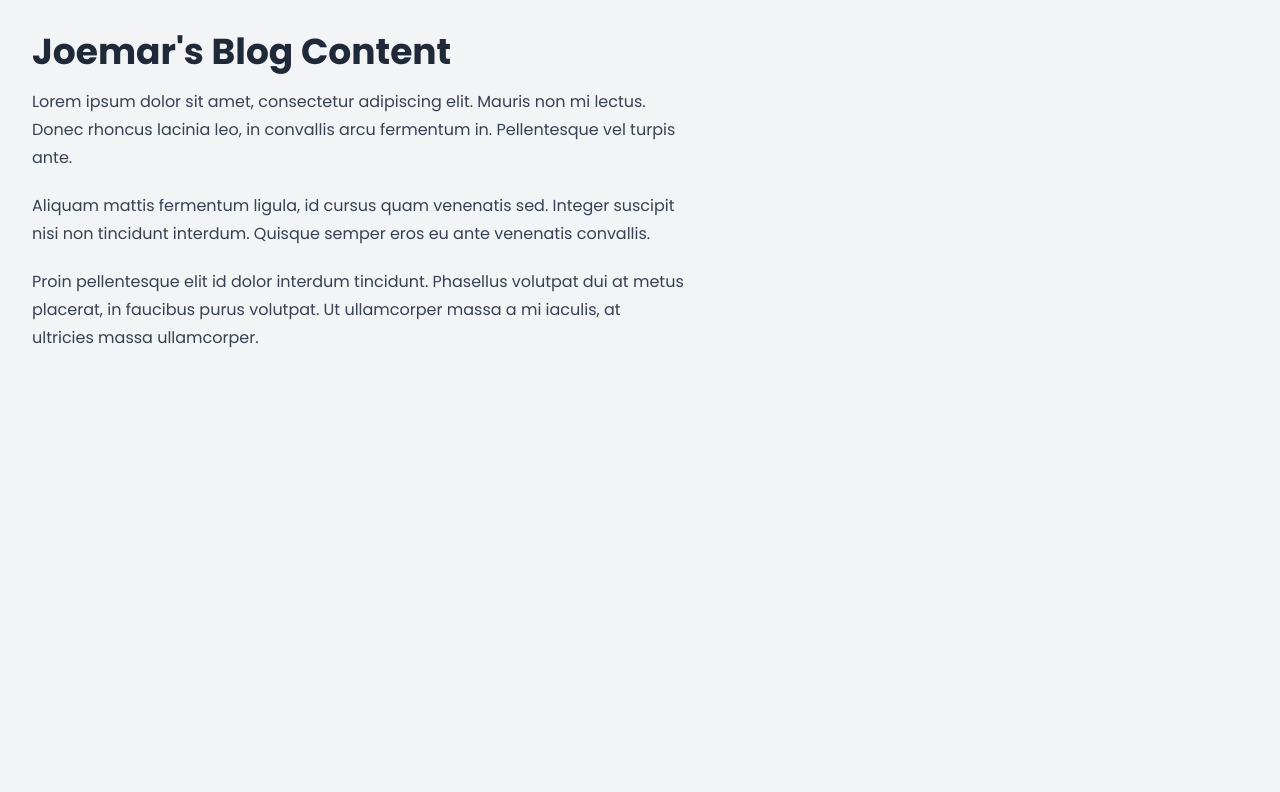
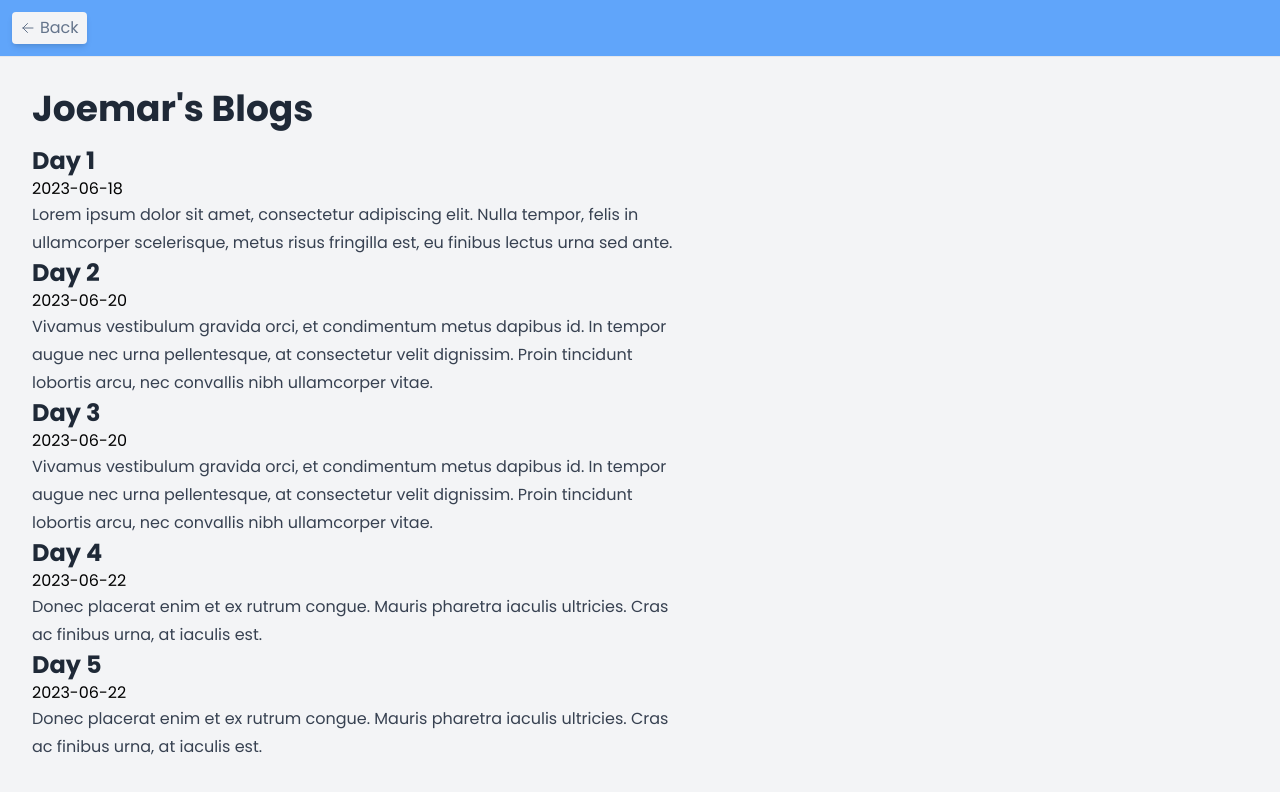
Before and after one commit to ajabache/daily_blog, a plain HTML site: page pages/joemar/index.html in a window 1280 px wide. Drawn offline with nearby package versions, Linux system fonts and the light colour scheme.

Commit message:
data is ok

```diff
--- a/pages/joemar/blogs.json
+++ b/pages/joemar/blogs.json
@@ -0,0 +1,54 @@
+{
+    "blog": {
+        "title": "Joemar Blogs",
+        "author": "Joemar",
+        "description": "Welcome to my blog! Here, I share my thoughts and experiences.",
+        "posts": [
+            {
+                "title": "Day 1",
+                "date": "2023-06-18",
+                "content": "Lorem ipsum dolor sit amet, consectetur adipiscing elit. Nulla tempor, felis in ullamcorper scelerisque, metus risus fringilla est, eu finibus lectus urna sed ante.",
+                "images": [
+                    "img/img1.jpg",
+                    "image2.jpg"
+                ]
+            },
+            {
+                "title": "Day 2",
+                "date": "2023-06-20",
+                "content": "Vivamus vestibulum gravida orci, et condimentum metus dapibus id. In tempor augue nec urna pellentesque, at consectetur velit dignissim. Proin tincidunt lobortis arcu, nec convallis nibh ullamcorper vitae.",
+                "images": [
+                    "image1.jpg",
+                    "image2.jpg"
+                ]
+            },
+            {
+                "title": "Day 3",
+                "date": "2023-06-20",
+                "content": "Vivamus vestibulum gravida orci, et condimentum metus dapibus id. In tempor augue nec urna pellentesque, at consectetur velit dignissim. Proin tincidunt lobortis arcu, nec convallis nibh ullamcorper vitae.",
+                "images": [
+                    "image1.jpg",
+                    "image2.jpg"
+                ]
+            },
+            {
+                "title": "Day 4",
+                "date": "2023-06-22",
+                "content": "Donec placerat enim et ex rutrum congue. Mauris pharetra iaculis ultricies. Cras ac finibus urna, at iaculis est.",
+                "images": [
+                    "image1.jpg",
+                    "image2.jpg"
+                ]
+            },
+            {
+                "title": "Day 5",
+                "date": "2023-06-22",
+                "content": "Donec placerat enim et ex rutrum congue. Mauris pharetra iaculis ultricies. Cras ac finibus urna, at iaculis est.",
+                "images": [
+                    "image1.jpg",
+                    "image2.jpg"
+                ]
+            }
+        ]
+    }
+}
--- a/pages/joemar/index.html
+++ b/pages/joemar/index.html
@@ -13,14 +13,25 @@
 
 <body class="bg-gray-100">
 
+    <div class='relative flex-col justify-center overflow-hidden bg-gray-50'>
+        <div class="flex items-center justify-between border-b bg-blue-400 p-3">
+            <div class="flex items-center space-x-2 rounded bg-gray-100 py-1 px-2 text-slate-500 shadow-md">
+                <a href="/index.html" class="flex items-center space-x-1">
+                    <svg xmlns="http://www.w3.org/2000/svg" fill="none" viewBox="0 0 24 24" stroke-width="1.5"
+                        stroke="currentColor" class="h-4 w-4">
+                        <path stroke-linecap="round" stroke-linejoin="round"
+                            d="M19.5 12h-15m0 0l6.75 6.75M4.5 12l6.75-6.75" />
+                    </svg>
+                    <span class="font-medium">Back</span>
+                </a>
+            </div>
+        </div>
+    </div>
+
     <div class="container mx-auto p-8">
-        <h1 class="text-4xl font-bold text-gray-800 mb-4">Joemar's Blog Content</h1>
+        <h1 class="text-4xl font-bold text-gray-800 mb-4" id="author"></h1>
 
-        <div class="prose">
-            <p>Lorem ipsum dolor sit amet, consectetur adipiscing elit. Mauris non mi lectus. Donec rhoncus lacinia leo, in convallis arcu fermentum in. Pellentesque vel turpis ante.</p>
-            <p>Aliquam mattis fermentum ligula, id cursus quam venenatis sed. Integer suscipit nisi non tincidunt interdum. Quisque semper eros eu ante venenatis convallis.</p>
-            <p>Proin pellentesque elit id dolor interdum tincidunt. Phasellus volutpat dui at metus placerat, in faucibus purus volutpat. Ut ullamcorper massa a mi iaculis, at ultricies massa ullamcorper.</p>
-        </div>
+        <div id="blogContent"></div>
     </div>
 
     <script src="https://cdnjs.cloudflare.com/ajax/libs/flowbite/1.6.5/flowbite.min.js"></script>
--- a/static/js/script.js
+++ b/static/js/script.js
@@ -0,0 +1,36 @@
+fetch("blogs.json")
+    .then(response => response.json())
+    .then(data => {
+
+        const authorArea = document.getElementById('author');
+        const blogContent = document.getElementById('blogContent');
+        const author = data.blog.author + "'s Blogs";
+        const posts = data.blog.posts;
+
+        authorArea.textContent = author;
+
+        posts.forEach(post => {
+            const { title, date, content } = post;
+
+            const postElement = document.createElement('div');
+            postElement.className = 'post';
+
+            const titleElement = document.createElement('div');
+            titleElement.className = 'text-2xl font-bold text-gray-800';
+            titleElement.textContent = title;
+            postElement.appendChild(titleElement);
+
+            const dateElement = document.createElement('div');
+            dateElement.className = 'date';
+            dateElement.textContent = date;
+            postElement.appendChild(dateElement);
+
+            const contentElement = document.createElement('div');
+            contentElement.className = 'prose';
+            contentElement.innerHTML = content;
+            postElement.appendChild(contentElement);
+
+            blogContent.appendChild(postElement);
+        });
+    })
+    .catch(error => console.error(error));
```
Also changed, not shown: pages/adrian/blogs.json (+99 -0 lines), pages/adrian/index.html (+15 -6 lines), pages/adrian/img/day1/img1.jpg (added).
